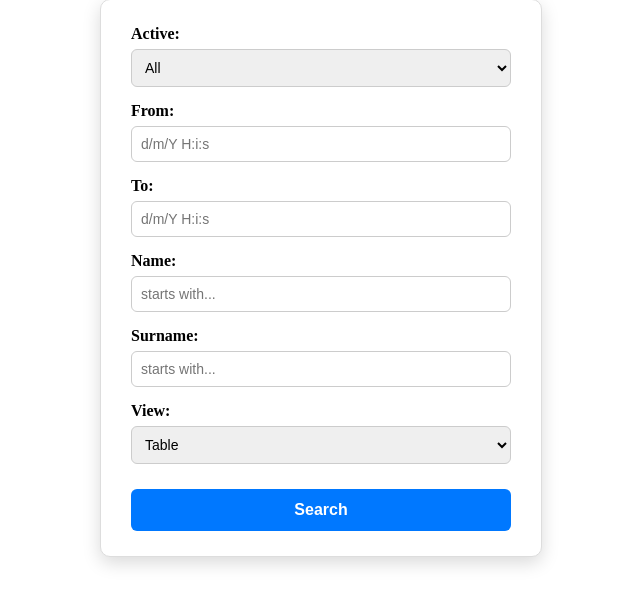
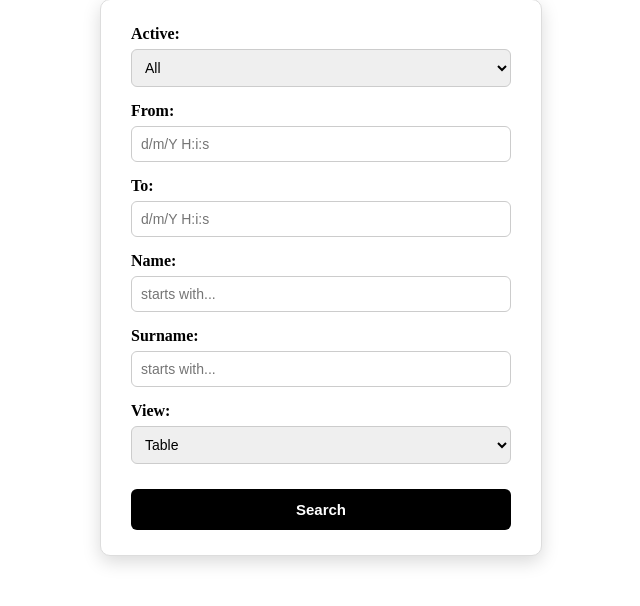
Before and after one commit to giulymezz/php-user-directory, a PHP site: page / in a window 1280 px wide. Shown: the part 96-702 px from the top of the page, without its empty margins (319-959 px from the left). Run offline with PHP 8.4, Linux system fonts and the light colour scheme.

Commit message:
Restyle buttons with a clean minimal palette and shared base class

```diff
--- a/assets/css/style.css
+++ b/assets/css/style.css
@@ -125,9 +125,43 @@
     color: #a00;
 }
 
-.back-btn-container {
+.button-container {
     text-align: center;
-    margin: 55px 0 55px 0;
+    margin: 25px 0;
+}
+
+.button {
+    display: inline-block;
+    text-align: center;
+    padding: 10px 24px;
+    font-size: 15px;
+    font-weight: 600;
+    cursor: pointer;
+    transition: all 0.2s ease;
+    border-radius: 6px;
+    text-decoration: none;
+    border: none;
+    border: 2px solid transparent;
+}
+
+.button-primary {
+    background: #000;
+    color: #fff;
+    margin-top: 25px;
+}
+
+.button-primary:hover {
+    background: #333;
+}
+
+.button-secondary {
+    background: #f5f5f5;
+    color: #000;
+    border-color: #ccc;
+}
+
+.button-secondary:hover {
+    background: #e5e5e5;
 }
 
 .back-btn {
--- a/views/form.php
+++ b/views/form.php
@@ -28,7 +28,7 @@
             <option value="thumb">Thumb</option>
         </select>
 
-        <button type="submit" class="btn">Search</button>
+        <button type="submit" class="button button-primary">Search</button>
 
     </form>
 </div>
--- a/views/table.php
+++ b/views/table.php
@@ -129,8 +129,8 @@ ob_start();
         </tbody>
     </table>
 
-    <div class="back-btn-container">
-        <a class="back-btn" href="/">BACK</a>
+    <div class="button-container">
+        <a href="/" class="button button-secondary">Back</a>
     </div>
 
 </div>
--- a/views/thumb.php
+++ b/views/thumb.php
@@ -60,8 +60,8 @@ ob_start();
         <?php endforeach; ?>
     </div>
 
-    <div class="back-btn-container">
-        <a class="back-btn" href="/">BACK</a>
+    <div class="button-container">
+        <a href="/" class="button button-secondary">Back</a>
     </div>
 
 </div>
```
